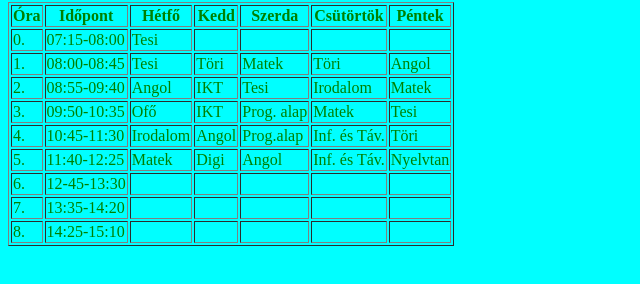
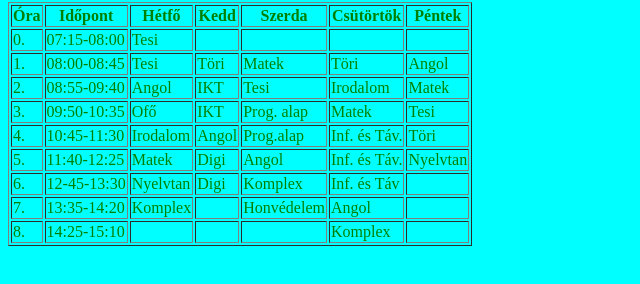
Before and after one commit to Botond480/weboldalam, a plain HTML site: page orarend.html in a window 1280 px wide. Shown: the part 104-388 px from the top of the page, without its empty margins (0-640 px from the left). Drawn offline with Linux system fonts and the light colour scheme.

Commit message:
kész órarendem

```diff
--- a/orarend.html
+++ b/orarend.html
@@ -83,19 +83,19 @@
         <tr>
             <td>6.</td>
             <td>12-45-13:30</td>
-            <td></td>
-            <td></td>
-            <td></td>
-            <td></td>
+            <td>Nyelvtan</td>
+            <td>Digi</td>
+            <td>Komplex</td>
+            <td>Inf. és Táv</td>
             <td></td>
         </tr>
         <tr>
             <td>7.</td>
             <td>13:35-14:20</td>
+            <td>Komplex</td>
             <td></td>
-            <td></td>
-            <td></td>
-            <td></td>
+            <td>Honvédelem</td>
+            <td>Angol</td>
             <td></td>
         </tr>
         <tr>
@@ -104,7 +104,7 @@
             <td></td>
             <td></td>
             <td></td>
-            <td></td>
+            <td>Komplex</td>
             <td></td>
         </tr>
 
```
